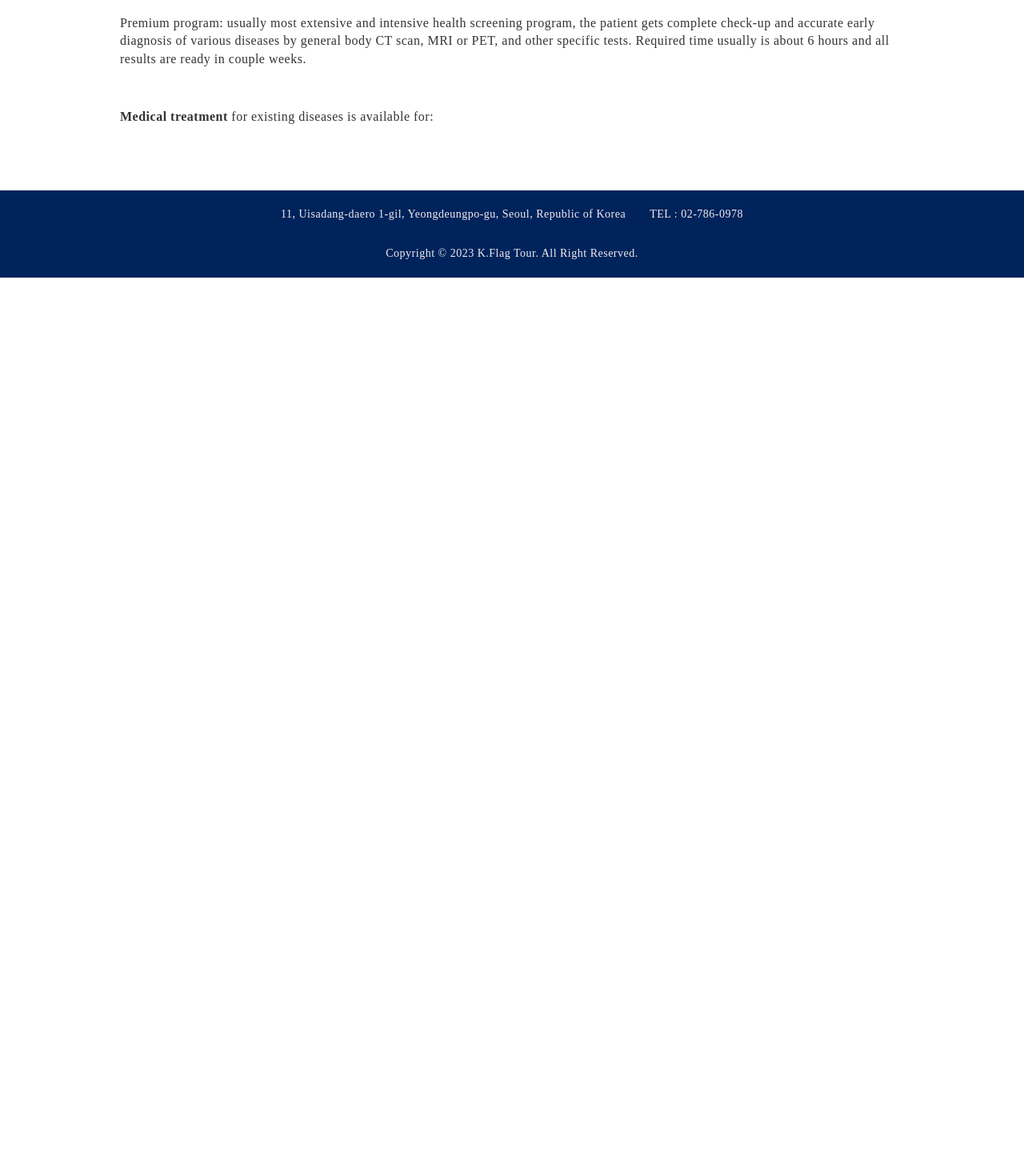
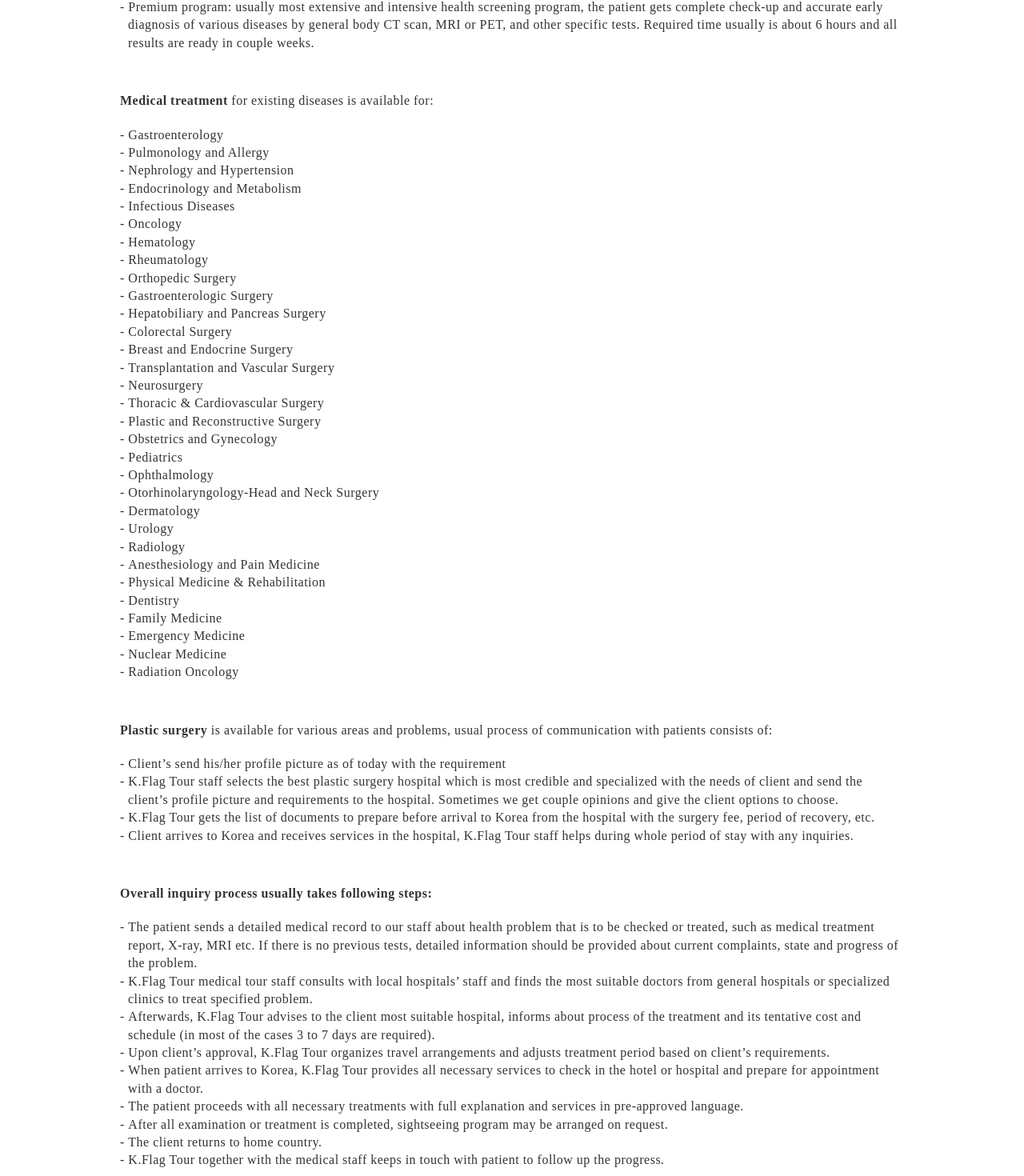
Before and after one commit to rladbal0101/K.FlagTour, a React (Create React App) app: page /medical_tour in a window 1280 px wide. Shown: the part 936-2406 px from the top of the page at 80% size. Before the commit the page ends 1283 px from the top, so only its background shows below. Built offline with nearby package versions, Linux system fonts and the light colour scheme; a web font is replaced by a local one.

Commit message:
2023-08-30 Medical tours
Medical tours 데이터파일로 변경

```diff
--- a/src/data/medicalToursData.json
+++ b/src/data/medicalToursData.json
@@ -2,7 +2,7 @@
   {
     "title": "Body check-ups",
     "description": "may be very diverse, depending on complexity of tests. Most common programs are:",
-    "content": [
+    "contents": [
       "Basic Program: designed for adults for the purpose of preventing adult related diseases and diagnosing them in their early stage. Required test time is about 2 hours, some results are ready on the same day, some will be sent our later.",
       "Premium program: usually most extensive and intensive health screening program, the patient gets complete check-up and accurate early diagnosis of various diseases by general body CT scan, MRI or PET, and other specific tests. Required time usually is about 6 hours and all results are ready in couple weeks."
     ]
@@ -10,7 +10,7 @@
   {
     "title": "Medical treatment",
     "description": "for existing diseases is available for:",
-    "content": [
+    "contents": [
       "Gastroenterology",
       "Pulmonology and Allergy",
       "Nephrology and Hypertension",
@@ -47,26 +47,26 @@
   {
     "title": "Plastic surgery",
     "description": "is available for various areas and problems, usual process of communication with patients consists of:",
-    "content": [
+    "contents": [
       "Client’s send his/her profile picture as of today with the requirement",
-      "Jane DMC Korea staff selects the best plastic surgery hospital which is most credible and specialized with the needs of client and send the client’s profile picture and requirements to the hospital. Sometimes we get couple opinions and give the client options to choose.",
-      "Jane DMC Korea gets the list of documents to prepare before arrival to Korea from the hospital with the surgery fee, period of recovery, etc.",
-      "Client arrives to Korea and receives services in the hospital, Jane DMC Korea staff helps during whole period of stay with any inquiries."
+      "K.Flag Tour staff selects the best plastic surgery hospital which is most credible and specialized with the needs of client and send the client’s profile picture and requirements to the hospital. Sometimes we get couple opinions and give the client options to choose.",
+      "K.Flag Tour gets the list of documents to prepare before arrival to Korea from the hospital with the surgery fee, period of recovery, etc.",
+      "Client arrives to Korea and receives services in the hospital, K.Flag Tour staff helps during whole period of stay with any inquiries."
     ]
   },
   {
     "title": "Overall inquiry process usually takes following steps:",
     "description": "",
-    "content": [
+    "contents": [
       "The patient sends a detailed medical record to our staff about health problem that is to be checked or treated, such as medical treatment report, X-ray, MRI etc. If there is no previous tests, detailed information should be provided about current complaints, state and progress of the problem.",
-      "Jane DMC Korea medical tour staff consults with local hospitals’ staff and finds the most suitable doctors from general hospitals or specialized clinics to treat specified problem.",
-      "Afterwards, Jane DMC Korea advises to the client most suitable hospital, informs about process of the treatment and its tentative cost and schedule (in most of the cases 3 to 7 days are required).",
-      "Upon client’s approval, Jane DMC Korea organizes travel arrangements and adjusts treatment period based on client’s requirements.",
-      "When patient arrives to Korea, Jane DMC Korea provides all necessary services to check in the hotel or hospital and prepare for appointment with a doctor.",
+      "K.Flag Tour medical tour staff consults with local hospitals’ staff and finds the most suitable doctors from general hospitals or specialized clinics to treat specified problem.",
+      "Afterwards, K.Flag Tour advises to the client most suitable hospital, informs about process of the treatment and its tentative cost and schedule (in most of the cases 3 to 7 days are required).",
+      "Upon client’s approval, K.Flag Tour organizes travel arrangements and adjusts treatment period based on client’s requirements.",
+      "When patient arrives to Korea, K.Flag Tour provides all necessary services to check in the hotel or hospital and prepare for appointment with a doctor.",
       "The patient proceeds with all necessary treatments with full explanation and services in pre-approved language.",
       "After all examination or treatment is completed, sightseeing program may be arranged on request.",
       "The client returns to home country.",
-      "Jane DMC Korea together with the medical staff keeps in touch with patient to follow up the progress."
+      "K.Flag Tour together with the medical staff keeps in touch with patient to follow up the progress."
     ]
   }
 ]
--- a/src/pages/MedicalTours.js
+++ b/src/pages/MedicalTours.js
@@ -1,27 +1,27 @@
 import React from 'react';
 import styled from 'styled-components';
 import SubPageStyle from '../components/SubPageStyle';
-// import { Outlet } from 'react-router';
 
 import subPageImg from "../data/subPageImgData.json";
+import medicalTours from "../data/medicalToursData.json";
 
 const MedicalStyled = styled.div`
   margin: 0 150px 80px 150px;
-`
+`;
 
 const MedicalSection = styled.div`
   margin-top: 50px;
 
-  span {
+  .title {
     font-weight: 700;
   }
 
   ul {
     margin-top: 20px;
-
-    li + li {
-      margin-top: 20px;
-    }
+    list-style-type: '- ';
+    list-style-position: inside;
+    padding-left: 10px;
+    text-indent: -10px;
   }
 `;
 
@@ -42,24 +42,19 @@ function MedicalTours(props) {
         <p>
           K.Flag Tour provides wide range of medical tourism services. It includes body check-ups, treatment of serious diseases and plastic surgery.
         </p>
-        <MedicalSection>
-          <span>Body check-ups </span>may be very diverse, depending on complexity of tests. Most common programs are:
-
-          <ul>
-            <li>
-              Basic Program: designed for adults for the purpose of preventing adult related diseases and diagnosing them in their early stage. Required test time is about 2 hours, some results are ready on the same day, some will be sent our later.
-            </li>
-            <li>
-              Premium program: usually most extensive and intensive health screening program, the patient gets complete check-up and accurate early diagnosis of various diseases by general body CT scan, MRI or PET, and other specific tests. Required time usually is about 6 hours and all results are ready in couple weeks.
-            </li>
-          </ul>
-        </MedicalSection>
-        <MedicalSection>
-          <span>Medical treatment</span> for existing diseases is available for:
-
-
-        </MedicalSection>
-
+        {
+          medicalTours.map(tour =>
+            <MedicalSection>
+              <span className='title'>{tour.title}</span>
+              <span> {tour.description}</span>
+              <ul>
+                {tour.contents.map(content =>
+                  <li>{content}</li>
+                )}
+              </ul>
+            </MedicalSection>
+          )
+        }
       </MedicalStyled>
     </>
   );
```
